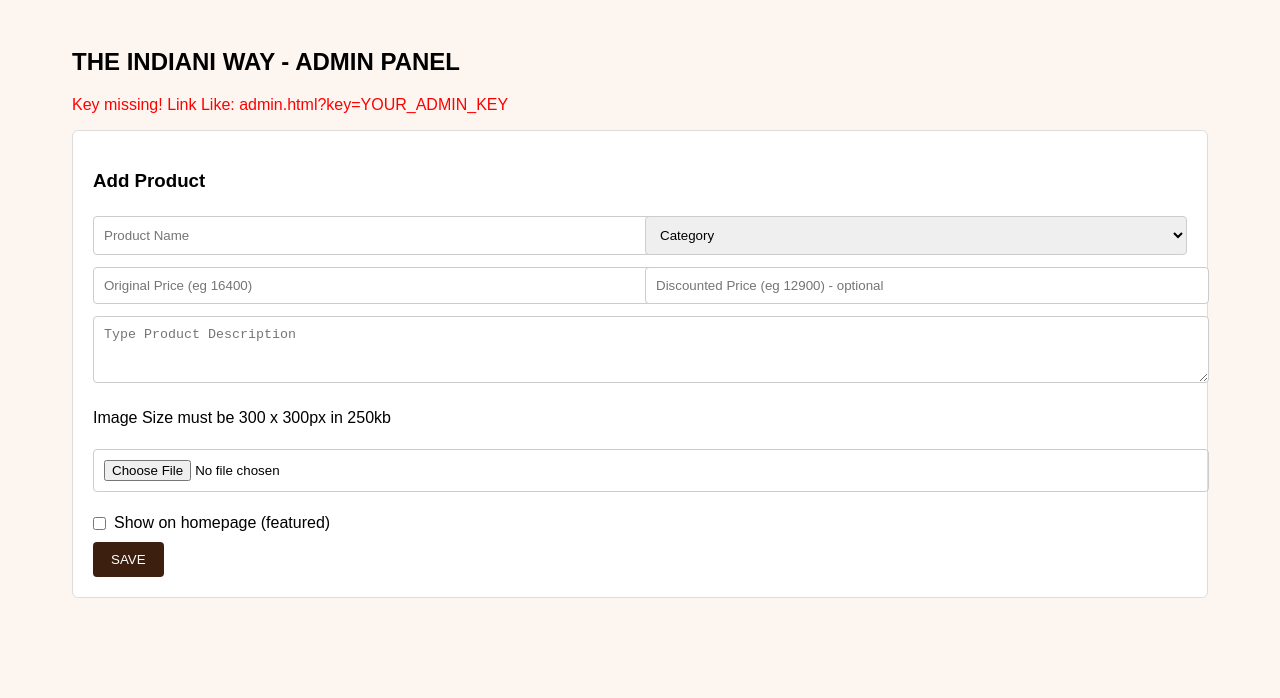
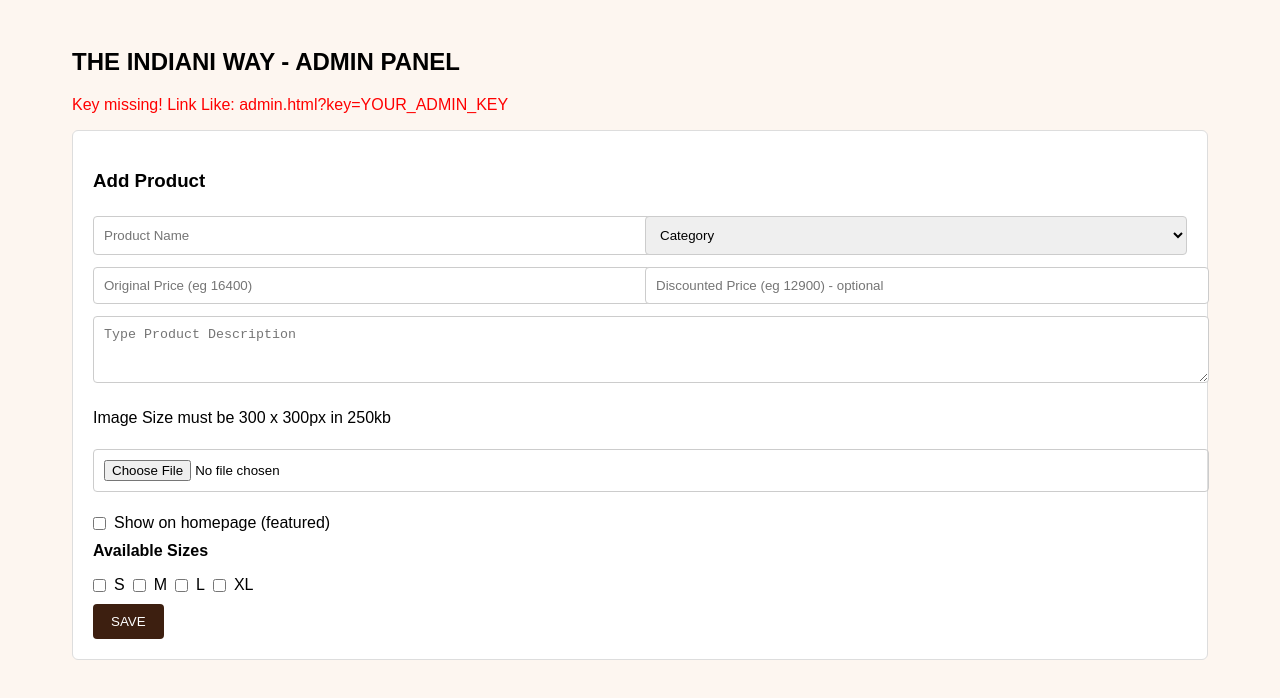
Before and after one commit to kavyyaaa2512/indiani-way, a website: page admin.html in a window 1280 px wide. Drawn offline with Linux system fonts and the light colour scheme; no server answers.

Commit message:
Update admin.html

```diff
--- a/admin.html
+++ b/admin.html
@@ -56,6 +56,18 @@
         <label for="isFeatured">Show on homepage (featured) </label>
     </div>
 
+    <p style="margin-top:10px; font-weight:bold;">Available Sizes</p>
+    <div class="checkbox-row">
+        <input type="checkbox" class="size-check" value="S" id="sizeS">
+        <label for="sizeS">S</label>
+        <input type="checkbox" class="size-check" value="M" id="sizeM">
+        <label for="sizeM">M</label>
+        <input type="checkbox" class="size-check" value="L" id="sizeL">
+        <label for="sizeL">L</label>
+        <input type="checkbox" class="size-check" value="XL" id="sizeXL">
+        <label for="sizeXL">XL</label>
+    </div>
+
     <button class="btn" type="submit">SAVE</button>
     <button class="btn secondary" type="button" id="cancel" style="display:none">Cancel Edit</button>
 </form>
@@ -104,6 +116,8 @@
     fd.append('discountedPrice', discountedPrice.value);
     fd.append('description', description.value);
     fd.append('isFeatured', isFeatured.checked);
+    // Sirf jo sizes check ki hain wahi bhejo
+    document.querySelectorAll('.size-check:checked').forEach(chk => fd.append('sizes', chk.value));
     if(image.files[0]) fd.append('image', image.files[0]);
 
     const id = editId.value;
@@ -130,6 +144,12 @@
     discountedPrice.value = p.discountedPrice || '';
     description.value = p.description || '';
     isFeatured.checked = !!p.isFeatured;
+
+    // Pehle sab size checkboxes uncheck karo, phir jo product me hain unhe check karo
+    document.querySelectorAll('.size-check').forEach(chk => {
+        chk.checked = (p.sizes || []).includes(chk.value);
+    });
+
     formTitle.innerText = 'Edit: ' + p.name;
     cancel.style.display = 'inline';
     window.scrollTo(0, 0);
```
